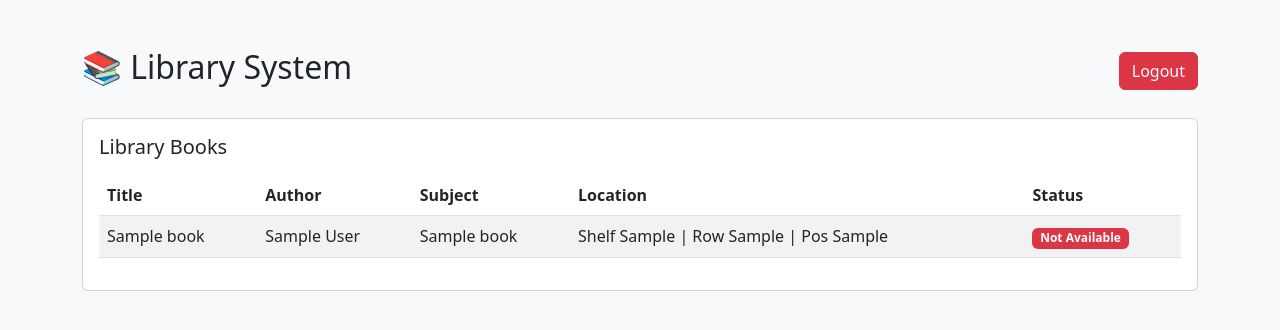
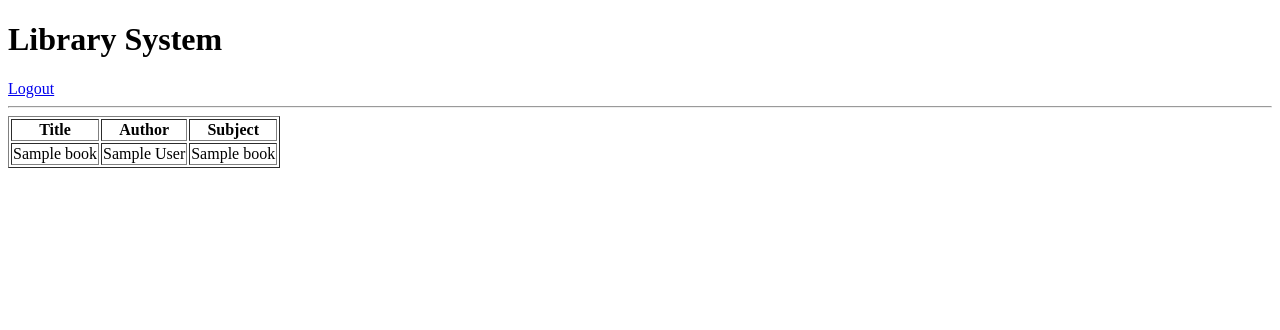
Before and after one commit to davidotieno13/library-web-app, a Flask app: page / in a window 1280 px wide. Shown: the top 330 px of the page. Run offline with Flask 3, Linux system fonts and the light colour scheme; the visitor is signed in with stand-in values (Sample User, id 1); tables that the repository leaves empty hold one stand-in row (values such as "Sample post").

Commit message:
Update index.html

```diff
--- a/templates/index.html
+++ b/templates/index.html
@@ -2,92 +2,39 @@
 <html>
 <head>
     <title>Library System</title>
-
-    <!-- Bootstrap -->
-    <link href="https://cdn.jsdelivr.net/npm/bootstrap@5.3.0/dist/css/bootstrap.min.css" rel="stylesheet">
 </head>
 
-<body class="bg-light">
+<body>
 
-<div class="container mt-5">
+<h1>Library System</h1>
 
-    <!-- Header -->
-    <div class="d-flex justify-content-between align-items-center mb-4">
-        <h2>📚 Library System</h2>
-        <a href="/logout" class="btn btn-danger">Logout</a>
-    </div>
+<a href="/logout">Logout</a>
 
-    <!-- Add Book (Admin Only) -->
 {% if session["user"] == "admin" %}
-    <div class="card mb-4">
-        <div class="card-body">
-            <h5>Add New Book</h5>
-
-            <form method="POST" action="/add" class="row g-2">
-                <div class="col-md-3">
-                    <input name="title" class="form-control" placeholder="Title" required>
-                </div>
-                <div class="col-md-3">
-                    <input name="author" class="form-control" placeholder="Author" required>
-                </div>
-                <div class="col-md-2">
-                    <input name="subject" class="form-control" placeholder="Subject">
-                </div>
-                <div class="col-md-1">
-                    <input name="shelf" class="form-control" placeholder="Shelf">
-                </div>
-                <div class="col-md-1">
-                    <input name="row" class="form-control" placeholder="Row">
-                </div>
-                <div class="col-md-1">
-                    <input name="position" class="form-control" placeholder="Pos">
-                </div>
-                <div class="col-md-1">
-                    <button class="btn btn-primary w-100">Add</button>
-                </div>
+<form method="POST" action="/add">
+    <input name="title" placeholder="Title">
+    <input name="author" placeholder="Author">
+    <button type="submit">Add</button>
 </form>
-        </div>
-    </div>
 {% endif %}
 
-    <!-- Book Table -->
-    <div class="card">
-        <div class="card-body">
-            <h5>Library Books</h5>
+<hr>
 
-            <table class="table table-striped mt-3">
-                <thead>
+<table border="1">
     <tr>
         <th>Title</th>
         <th>Author</th>
         <th>Subject</th>
-                        <th>Location</th>
-                        <th>Status</th>
     </tr>
-                </thead>
-                <tbody>
+
     {% for book in books %}
     <tr>
         <td>{{ book[1] }}</td>
         <td>{{ book[2] }}</td>
         <td>{{ book[3] }}</td>
-                        <td>Shelf {{ book[4] }} | Row {{ book[5] }} | Pos {{ book[6] }}</td>
-                        <td>
-                            {% if book[7] == "True" %}
-                                <span class="badge bg-success">Available</span>
-                            {% else %}
-                                <span class="badge bg-danger">Not Available</span>
-                            {% endif %}
-                        </td>
     </tr>
     {% endfor %}
-                </tbody>
 </table>
-
-        </div>
-    </div>
-
-</div>
 
 </body>
 </html>
```
Lines whose indentation alone changed are shown as unchanged.
